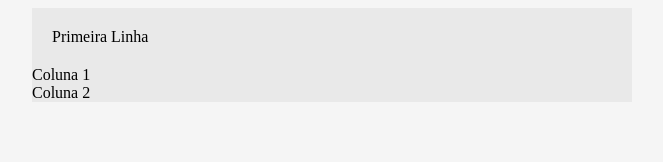
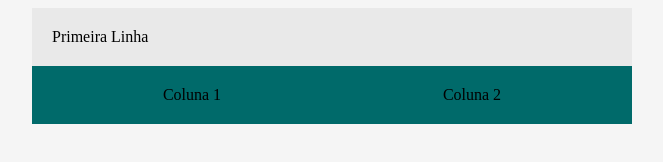
Before and after one commit to edumapri/bootcamp-devjr-modulo2, a plain HTML site: page index.html in a window 1280 px wide. Shown: the whole page, without its empty margins (308-971 px from the left). Drawn offline with Linux system fonts and the light colour scheme.

Commit message:
closes #2 - paleta de cores, display fles

```diff
--- a/index.html
+++ b/index.html
@@ -18,6 +18,13 @@
         .header{
             padding: 20px;
         }
+
+        .flex-container{
+            display: flex;
+            background-color: #006a6a;
+            justify-content: space-around;
+            padding: 20px;
+        }
     </style>
 </head>
 <body>
@@ -25,7 +32,7 @@
         <div class="header">
             Primeira Linha
         </div>
-        <div>
+        <div class = "flex-container">
             <div>
                 Coluna 1
             </div>
```
